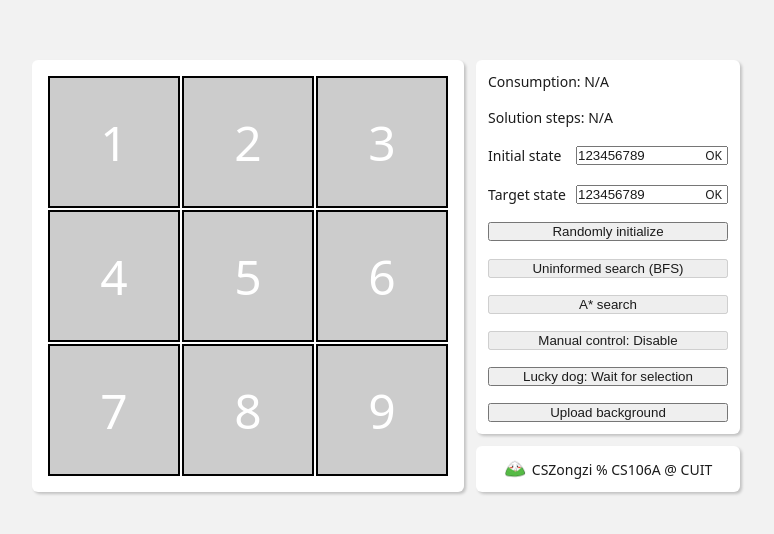
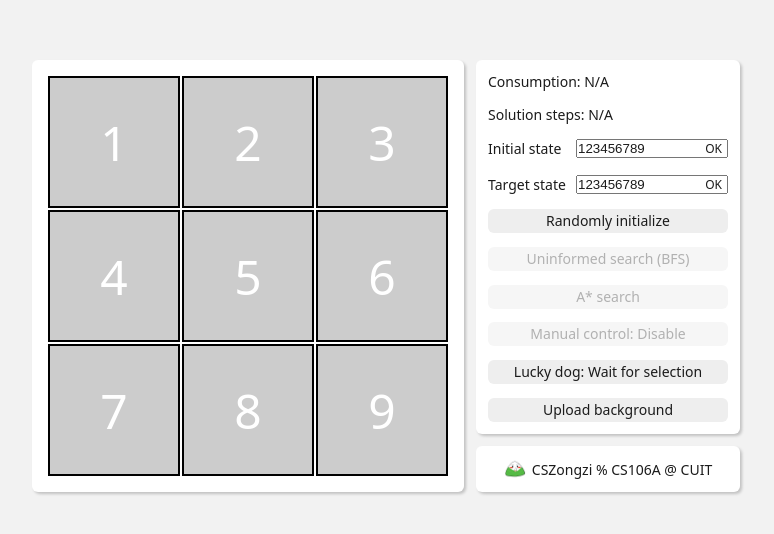
Before and after one commit to CSZongzi/8-puzzle-problem, a Vue app: page / in a window 1280 px wide. Shown: the part 124-658 px from the top of the page, without its empty margins (254-1028 px from the left). Built offline with nearby package versions, Linux system fonts and the light colour scheme.

Commit message:
feat: prettier button styles

```diff
--- a/src/components/ControlCard.vue
+++ b/src/components/ControlCard.vue
@@ -205,7 +205,24 @@ onMounted(() => {
   box-shadow: 2px 2px 3px rgb(0 0 0 / 20%);
 
   button {
+    box-sizing: border-box;
+    width: 100%;
+    height: 24px;
+    padding: 0;
+    margin: 0;
+    font-family: inherit;
+    font-size: inherit;
+    line-height: 24px;
     color: inherit;
+    background-color: #eee;
+    border: none;
+    border-radius: 6px;
+    transition: all 0.5s;
+  }
+
+  button:disabled {
+    color: #b1b1b1;
+    background-color: #f6f6f6;
   }
 }
 
```
